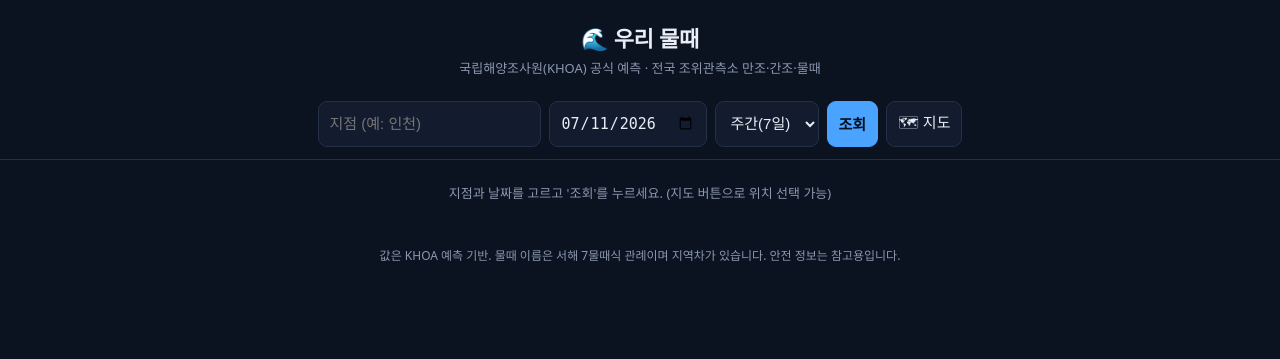
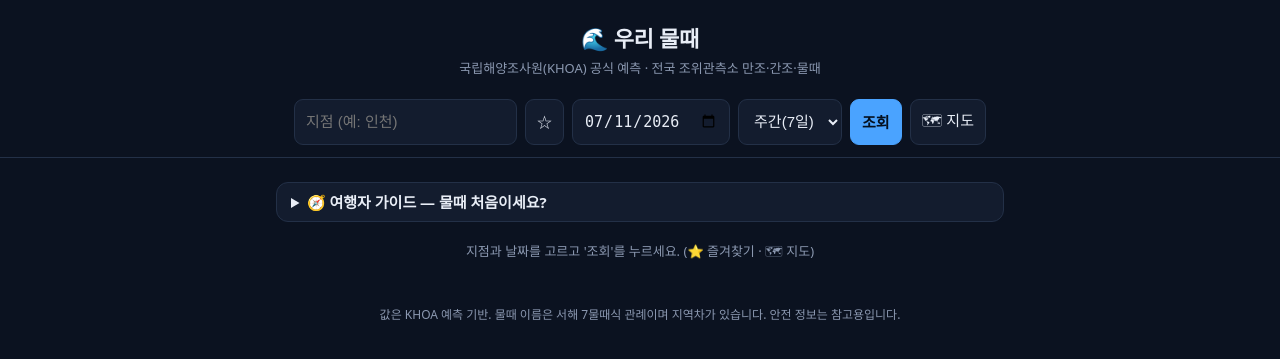
Before and after one commit to IsaacKim545/koreatide, a Flask app: page / in a window 1280 px wide. Shown: the top 359 px of the page. Run offline with Flask 3, Linux system fonts and the light colour scheme.

Commit message:
GA·즐겨찾기·여행자가이드·그래프개선

```diff
--- a/web/app.py
+++ b/web/app.py
@@ -37,7 +37,9 @@
 
 @app.route("/")
 def index():
-    return render_template("index.html")
+    # 구글 애널리틱스 측정 ID(G-XXXX)를 환경변수로 주입(없으면 미삽입)
+    ga_id = os.environ.get("GA_MEASUREMENT_ID", "")
+    return render_template("index.html", ga_id=ga_id)
 
 
 def _load_geo():
--- a/web/templates/index.html
+++ b/web/templates/index.html
@@ -4,16 +4,26 @@
 <meta charset="utf-8">
 <meta name="viewport" content="width=device-width, initial-scale=1">
 <title>우리 물때 — 대한민국 만조·간조·물때</title>
+<meta name="description" content="국립해양조사원 공식 예측 기반 전국 조위관측소 만조·간조·물때·조차. 갯벌·낚시·여행 물때 안내.">
 <link rel="stylesheet" href="https://unpkg.com/leaflet@1.9.4/dist/leaflet.css"/>
+{% if ga_id %}
+<script async src="https://www.googletagmanager.com/gtag/js?id={{ ga_id }}"></script>
+<script>
+  window.dataLayer = window.dataLayer || [];
+  function gtag(){dataLayer.push(arguments);}
+  gtag('js', new Date());
+  gtag('config', '{{ ga_id }}');
+</script>
+{% endif %}
 <style>
   :root{
     --bg:#0b1220; --card:#131c2e; --line:#233047; --fg:#e8edf6; --mut:#8b98b0;
-    --hi:#4aa3ff; --lo:#f0a020; --spring:#ff5a76; --neap:#3ec7c2; --mid:#8b98b0;
+    --hi:#4aa3ff; --lo:#f0a020; --spring:#ff5a76; --neap:#3ec7c2; --mid:#8b98b0; --star:#ffd35a;
   }
   *{box-sizing:border-box}
   body{margin:0;background:var(--bg);color:var(--fg);
        font-family:system-ui,'Segoe UI','Malgun Gothic',sans-serif;line-height:1.5}
-  header{padding:22px 18px 10px;text-align:center}
+  header{padding:22px 18px 8px;text-align:center}
   header h1{margin:0;font-size:22px;letter-spacing:-.3px}
   header .sub{color:var(--mut);font-size:13px;margin-top:4px}
   .controls{display:flex;gap:8px;flex-wrap:wrap;justify-content:center;
@@ -24,8 +34,19 @@
     border-radius:9px;padding:9px 11px;font-size:15px}
   .controls button{cursor:pointer}
   .controls #go{background:var(--hi);border-color:var(--hi);color:#04101f;font-weight:700}
+  .controls #star.on{color:var(--star);border-color:var(--star)}
   .controls button:active{transform:translateY(1px)}
   #wrap{max-width:760px;margin:0 auto;padding:16px}
+  #favbar{display:flex;gap:6px;flex-wrap:wrap;margin:0 0 6px}
+  .fav{display:inline-flex;align-items:center;gap:6px;background:var(--card);
+       border:1px solid var(--line);border-radius:999px;padding:5px 10px;font-size:13px;cursor:pointer}
+  .fav .x{color:var(--mut);font-weight:700}
+  details.guide{background:var(--card);border:1px solid var(--line);border-radius:12px;
+                padding:8px 14px;margin:8px 0 12px}
+  details.guide summary{cursor:pointer;font-weight:700;font-size:15px}
+  details.guide .g{font-size:14px;color:#cfd6e6;margin-top:8px}
+  details.guide h4{margin:12px 0 4px;font-size:14px;color:var(--hi)}
+  details.guide ul{margin:4px 0;padding-left:18px} details.guide li{margin:3px 0}
   #map{height:340px;border:1px solid var(--line);border-radius:12px;margin:6px 0 12px;display:none}
   .maphint{color:var(--mut);font-size:13px;text-align:center;padding:8px}
   .note{color:var(--mut);font-size:13px;text-align:center;padding:8px}
@@ -40,7 +61,7 @@
   .b-neap{background:rgba(62,199,194,.16);color:var(--neap)}
   .b-mid{background:rgba(139,152,176,.16);color:var(--mid)}
   .range{color:var(--mut);font-size:13px;margin:4px 0}
-  svg.curve{width:100%;height:120px;display:block;margin:6px 0}
+  svg.curve{width:100%;height:140px;display:block;margin:6px 0}
   .tides{display:flex;gap:8px;flex-wrap:wrap;margin:6px 0}
   .chip{display:flex;flex-direction:column;align-items:center;min-width:74px;
         border:1px solid var(--line);border-radius:10px;padding:6px 9px}
@@ -67,6 +88,7 @@
 <div class="controls">
   <input id="station" list="stationList" placeholder="지점 (예: 인천)" autocomplete="off">
   <datalist id="stationList"></datalist>
+  <button id="star" title="즐겨찾기">☆</button>
   <input id="date" type="date">
   <select id="days">
     <option value="1">하루</option>
@@ -79,9 +101,30 @@
 </div>
 
 <div id="wrap">
+  <div id="favbar"></div>
+
+  <details class="guide">
+    <summary>🧭 여행자 가이드 — 물때 처음이세요?</summary>
+    <div class="g">
+      <p><b>만조</b>는 물이 가장 많이 차오른 때, <b>간조</b>는 가장 많이 빠진 때예요.
+      <b>조차</b>는 그 높이 차이고, <b>사리</b>(조차 큼)·<b>조금</b>(조차 작음)이 물때입니다.
+      그래프의 <b>낮은 골(간조)</b>이 물이 빠져 갯벌이 드러나는 시간입니다.</p>
+      <h4>🐚 갯벌 체험·조개잡이</h4>
+      <ul><li>간조 <b>1~2시간 전후</b>가 좋아요. <b>사리</b> 무렵일수록 갯벌이 넓게 드러납니다.</li>
+      <li>들어갈 땐 <b>다음 만조 시각</b>을 꼭 확인하세요.</li></ul>
+      <h4>🏖️ 해수욕·물놀이</h4>
+      <ul><li>만조 전후엔 물이 깊습니다. 밀물이 빠르게 들어오니 갯골·모래톱 고립에 주의.</li></ul>
+      <h4>🎣 낚시·🦑 해루질</h4>
+      <ul><li>물이 들고 나는 <b>물돌이(만조·간조 전후)</b>에 입질이 좋습니다.</li>
+      <li>해루질(밤 채집)은 <b>사리 간조 밤</b>이 적기예요.</li></ul>
+      <h4>⚠️ 안전</h4>
+      <ul><li>밀물은 생각보다 빠릅니다. 사리 때 갯골 물살이 세니 물때표를 꼭 확인하세요.</li></ul>
+    </div>
+  </details>
+
   <div id="map"></div>
   <div class="maphint" id="mapHint" style="display:none"></div>
-  <div class="note" id="note">지점과 날짜를 고르고 '조회'를 누르세요. (지도 버튼으로 위치 선택 가능)</div>
+  <div class="note" id="note">지점과 날짜를 고르고 '조회'를 누르세요. (⭐ 즐겨찾기 · 🗺 지도)</div>
   <div id="result"></div>
 </div>
 
@@ -93,6 +136,35 @@
 const todayISO = () => new Date().toLocaleDateString('sv-SE');
 let STATIONS = [];
 let map = null, mapReady = false;
+
+// ---- 즐겨찾기 (localStorage) ----
+function getFavs(){ try{ return JSON.parse(localStorage.getItem('tide_favs')||'[]'); }catch(e){ return []; } }
+function setFavs(a){ try{ localStorage.setItem('tide_favs', JSON.stringify(a)); }catch(e){} }
+function renderFavs(){
+  const favs = getFavs();
+  $('#favbar').innerHTML = favs.map(n=>
+    `<span class="fav" data-n="${n}">⭐ ${n} <span class="x" data-x="${n}">×</span></span>`).join('');
+  $('#favbar').querySelectorAll('.fav').forEach(el=>{
+    el.addEventListener('click', ev=>{
+      if(ev.target.dataset.x){ removeFav(ev.target.dataset.x); ev.stopPropagation(); return; }
+      $('#station').value = el.dataset.n; query();
+    });
+  });
+  updateStar();
+}
+function toggleFav(){
+  const n = $('#station').value.trim(); if(!n) return;
+  let favs = getFavs();
+  if(favs.includes(n)) favs = favs.filter(x=>x!==n); else favs.push(n);
+  setFavs(favs); renderFavs();
+}
+function removeFav(n){ setFavs(getFavs().filter(x=>x!==n)); renderFavs(); }
+function updateStar(){
+  const n = $('#station').value.trim();
+  const on = getFavs().includes(n);
+  $('#star').textContent = on ? '★' : '☆';
+  $('#star').classList.toggle('on', on);
+}
 
 async function loadStations(){
   try{
@@ -108,27 +180,29 @@
   return ['b-mid','중간'];
 }
 
-// 조위 곡선 SVG
+// ---- 조위 곡선 SVG (개선판) ----
 function curveSVG(day){
   const s = day.series||[];
   if(s.length < 3) return '';
-  const W=680,H=120,pl=6,pr=6,pt=16,pb=18, iw=W-pl-pr, ih=H-pt-pb;
+  const W=680,H=140,pl=8,pr=42,pt=18,pb=20, iw=W-pl-pr, ih=H-pt-pb;
   const levels=s.map(p=>p.level);
   let mn=Math.min(...levels), mx=Math.max(...levels);
   if(mx-mn<10){mx+=10;mn-=10;}
-  const pad=(mx-mn)*0.12; mn-=pad; mx+=pad;
+  const pad=(mx-mn)*0.12, lo0=mn-pad, hi0=mx+pad;
   const X=m=>pl + (m/1440)*iw;
-  const Y=l=>pt + (1-(l-mn)/(mx-mn))*ih;
+  const Y=l=>pt + (1-(l-lo0)/(hi0-lo0))*ih;
   const pts = s.map(p=>`${X(p.min).toFixed(1)},${Y(p.level).toFixed(1)}`).join(' ');
   const area = `${pl},${pt+ih} ${pts} ${pl+iw},${pt+ih}`;
-  // 시간 눈금
   let ticks='';
   for(let h=0;h<=24;h+=6){
     const x=X(h*60);
     ticks += `<line x1="${x}" y1="${pt}" x2="${x}" y2="${pt+ih}" stroke="#1c2740"/>`+
              `<text x="${x}" y="${H-5}" fill="#6b7280" font-size="10" text-anchor="middle">${h}시</text>`;
   }
-  // 만조/간조 마커 (time "HH:MM" → 분)
+  // y축 최고/최저 cm 라벨(오른쪽)
+  const yLabels = `<text x="${pl+iw+4}" y="${Y(mx)+4}" fill="#6b7280" font-size="10">${mx}cm</text>`+
+                  `<text x="${pl+iw+4}" y="${Y(mn)+4}" fill="#6b7280" font-size="10">${mn}cm</text>`;
+  // 만조/간조 마커
   const marks = (day.extrema||[]).map(e=>{
     const [hh,mm]=e.time.split(':').map(Number); const m=hh*60+mm;
     const x=X(m), y=Y(e.level);
@@ -136,11 +210,27 @@
     return `<circle cx="${x.toFixed(1)}" cy="${y.toFixed(1)}" r="3.5" fill="${col}"/>`+
       `<text x="${x.toFixed(1)}" y="${(y-7).toFixed(1)}" fill="${col}" font-size="10" text-anchor="middle">${e.time}</text>`;
   }).join('');
+  // 오늘이면 '지금' 세로선 + 현재 수위 점
+  let nowMark='';
+  if(day.date === todayISO()){
+    const now = new Date(); const nm = now.getHours()*60+now.getMinutes();
+    // 현재 수위: 가장 가까운 시계열 점
+    let best=s[0]; for(const p of s){ if(Math.abs(p.min-nm)<Math.abs(best.min-nm)) best=p; }
+    const nx=X(nm);
+    nowMark = `<line x1="${nx}" y1="${pt}" x2="${nx}" y2="${pt+ih}" stroke="#ff5a76" stroke-dasharray="3 3"/>`+
+      `<circle cx="${nx}" cy="${Y(best.level)}" r="4" fill="#ff5a76"/>`+
+      `<text x="${nx}" y="${pt-5}" fill="#ff5a76" font-size="10" text-anchor="middle">지금 ${best.level}cm</text>`;
+  }
+  const gid = 'g'+Math.random().toString(36).slice(2,7);
   return `<svg class="curve" viewBox="0 0 ${W} ${H}" preserveAspectRatio="none" xmlns="http://www.w3.org/2000/svg">
-    ${ticks}
-    <polygon points="${area}" fill="rgba(74,163,255,.10)"/>
+    <defs><linearGradient id="${gid}" x1="0" y1="0" x2="0" y2="1">
+      <stop offset="0%" stop-color="rgba(74,163,255,.35)"/>
+      <stop offset="100%" stop-color="rgba(74,163,255,.02)"/>
+    </linearGradient></defs>
+    ${ticks}${yLabels}
+    <polygon points="${area}" fill="url(#${gid})"/>
     <polyline points="${pts}" fill="none" stroke="var(--hi)" stroke-width="2"/>
-    ${marks}
+    ${marks}${nowMark}
   </svg>`;
 }
 
@@ -179,8 +269,10 @@
   const date = $('#date').value || todayISO();
   const days = $('#days').value;
   if(!station){ $('#note').textContent='지점을 입력하세요.'; return; }
+  updateStar();
   $('#note').textContent='조회 중...'; $('#result').innerHTML='';
   try{ localStorage.setItem('tide_station', station); localStorage.setItem('tide_days', days); }catch(e){}
+  if(window.gtag) gtag('event','query_tide',{station:station, days:days});
   try{
     const r = await fetch(`/api/tide?station=${encodeURIComponent(station)}&date=${date}&days=${days}`);
     const data = await r.json();
@@ -190,7 +282,7 @@
   }catch(e){ $('#note').innerHTML = `<span class="err">요청 실패: ${e}</span>`; }
 }
 
-// 지도
+// ---- 지도 ----
 function initMap(){
   if(mapReady) return;
   const geo = STATIONS.filter(s=>s.lat!=null && s.lon!=null);
@@ -224,14 +316,17 @@
   if(m.style.display==='block' && map) setTimeout(()=>map.invalidateSize(),50);
 });
 
-// 초기화
+// ---- 초기화 ----
 $('#date').value = todayISO();
 try{
   const s = localStorage.getItem('tide_station'); if(s) $('#station').value = s;
   const d = localStorage.getItem('tide_days'); if(d) $('#days').value = d;
 }catch(e){}
 $('#go').addEventListener('click', query);
+$('#star').addEventListener('click', toggleFav);
+$('#station').addEventListener('input', updateStar);
 $('#station').addEventListener('keydown', e=>{ if(e.key==='Enter') query(); });
+renderFavs();
 loadStations();
 </script>
 </body>
```
Also changed, not shown: DEPLOY.md (+7 -0 lines), memory/project-tide-engine.md (+4 -0 lines).
